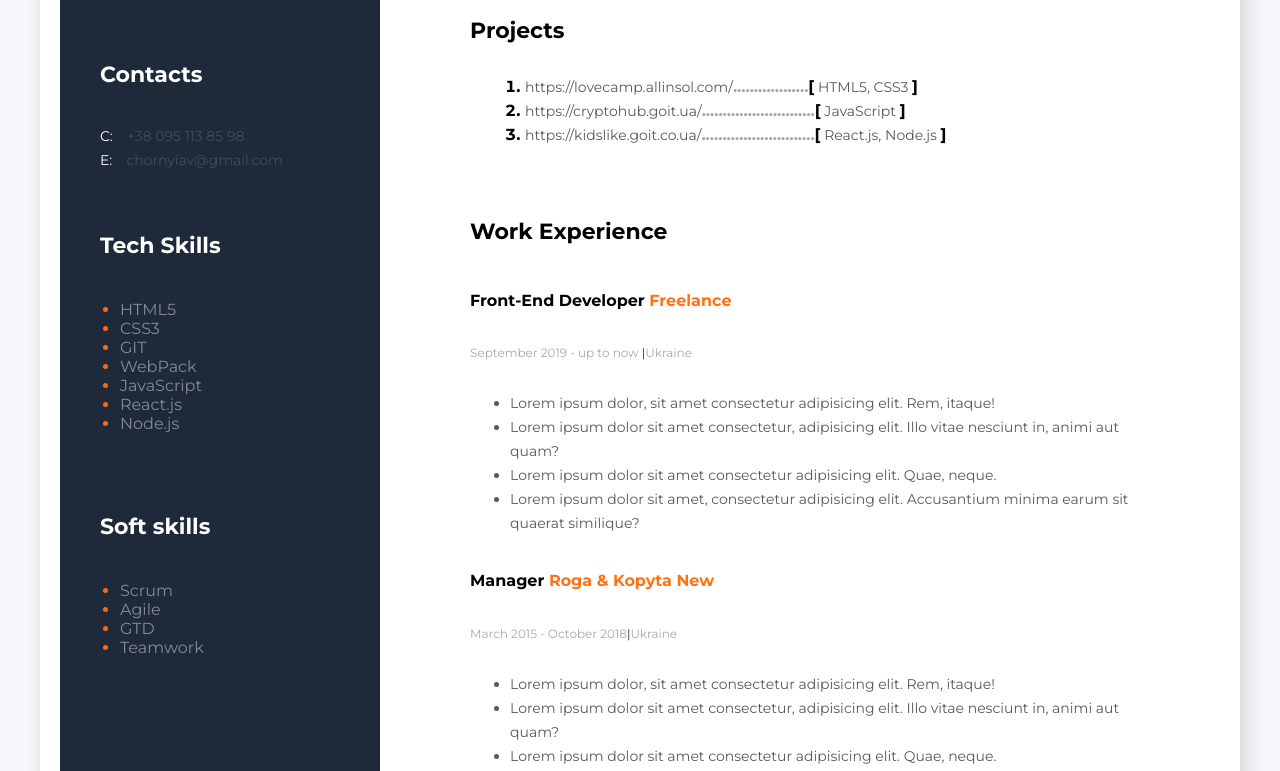
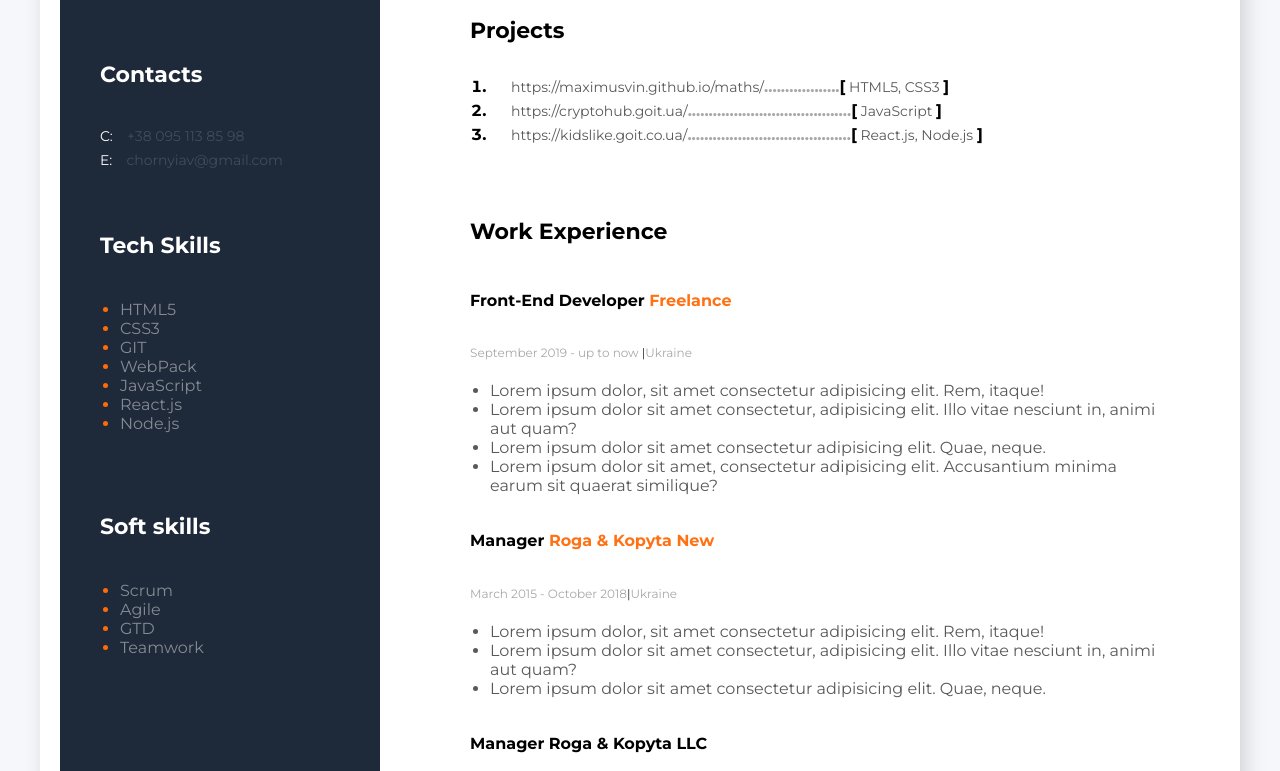
Before and after one commit to Pompii41/marafon, a plain HTML site: page index.html in a window 1280 px wide. Shown: the part 531-1302 px from the top of the page. Drawn offline with Linux system fonts and the light colour scheme.

Commit message:
the and two

```diff
--- a/css/styles.css
+++ b/css/styles.css
@@ -86,7 +86,7 @@ line-height: 24px;}
   font-size: 22px;
 font-weight: 700;
 line-height: 24px;
-/* margin: 15px; */
+
 padding-top: 15px;
 padding-bottom: 10px;
 }
@@ -96,6 +96,7 @@ padding-bottom: 10px;
   font-size: 14px;
   font-weight: 400;
   line-height: 24px;
+  padding-left: 20px;
 
 }
 .yazik{
@@ -108,7 +109,7 @@ padding-bottom: 10px;
 }
 .cifri{
 font-weight: 700;
-margin-left: 15px;
+
 
 }
 .tochka{
@@ -125,14 +126,13 @@ padding-top: 15px;
   color: #1e2939;
 }
 .pulka-li{
-  /* width: 254px;
-height: 11px;
-opacity: -1; */
-color: #595959;
-font-family: Montserrat;
-font-size: 14px;
-font-weight: 400;
-line-height: 24px;
+  padding-right: 5px;
+
+
+
+
+
+
 color: #595959;
 }
 .blok{
@@ -144,8 +144,9 @@ color: #595959;
   line-height: 24px;
 
 }
-.ul-top{
-  padding-top: 10px;
+.ul-top
+{
+ padding-left: 20px;
 }
 .block{
   padding-bottom: 20px;
@@ -163,3 +164,6 @@ color: #595959;
 }
 a {
   text-decoration: none;}
+  .link-one{
+    padding-left: 21px;
+  }
--- a/index.html
+++ b/index.html
@@ -59,15 +59,15 @@
 <!--project conteiner-->
 <div class="div">
     <h3 class="prod">Projects</h3>
-    <ol>
+    <ol class="link-one">
         <li class="cifri">
-           <a class="link-prodject" href="https://lovecamp.allinsol.com/" >https://lovecamp.allinsol.com/</a><span class="tochka">..................</span><b>[</b><span class="yazik"> HTML5, CSS3 </span><b>]</b>
+           <a class="link-prodject" href="https://maximusvin.github.io/maths/" >https://maximusvin.github.io/maths/</a><span class="tochka">..................</span><b>[</b><span class="yazik"> HTML5, CSS3 </span><b>]</b>
         </li>
      <li class="cifri">
-            <a class="link-prodject" href="https://cryptohub.goit.ua/">https://cryptohub.goit.ua/</a><span class="tochka">...........................</span><b>[</b><span class="yazik"> JavaScript </span><b>]</b>
+            <a class="link-prodject" href="https://cryptohub.goit.ua/">https://cryptohub.goit.ua/</a><span class="tochka">.......................................</span><b>[</b><span class="yazik"> JavaScript </span><b>]</b>
         </li>
         <li class="cifri">
-            <a class="link-prodject" href="https://kidslike.goit.co.ua/">https://kidslike.goit.co.ua/</a><span class="tochka">...........................</span><b>[</b><span class="yazik">  React.js, Node.js </span><b>]</b>
+            <a class="link-prodject" href="https://kidslike.goit.co.ua/">https://kidslike.goit.co.ua/</a><span class="tochka">.......................................</span><b>[</b><span class="yazik">  React.js, Node.js </span><b>]</b>
         </li>
     </ol>
 </div>
```
